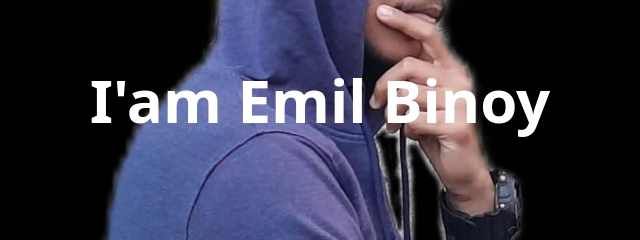
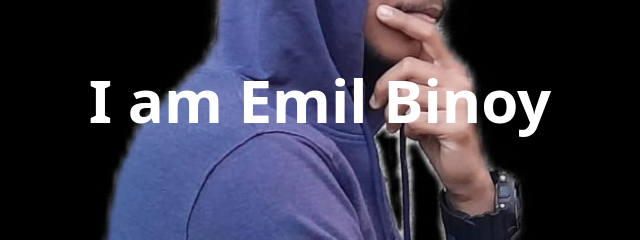
Before and after one commit to just-a-user-emil/portfolio, a plain HTML site: page portfoliyo.html in a window 1280 px wide. Shown: the part 300-540 px from the top of the page, 320-960 px from the left. Drawn offline with nearby package versions, Linux system fonts and the light colour scheme.

Commit message:
spelling correction

```diff
--- a/portfoliyo.html
+++ b/portfoliyo.html
@@ -101,7 +101,7 @@
        <!-- parallax -->
 
   <section class="parallax flex items-center justify-center text-white" id="home">
-    <h1 class="text-6xl font-bold">I'am Emil Binoy</h1>
+    <h1 class="text-6xl font-bold">I am Emil Binoy</h1>
 </section>
 
 
```
